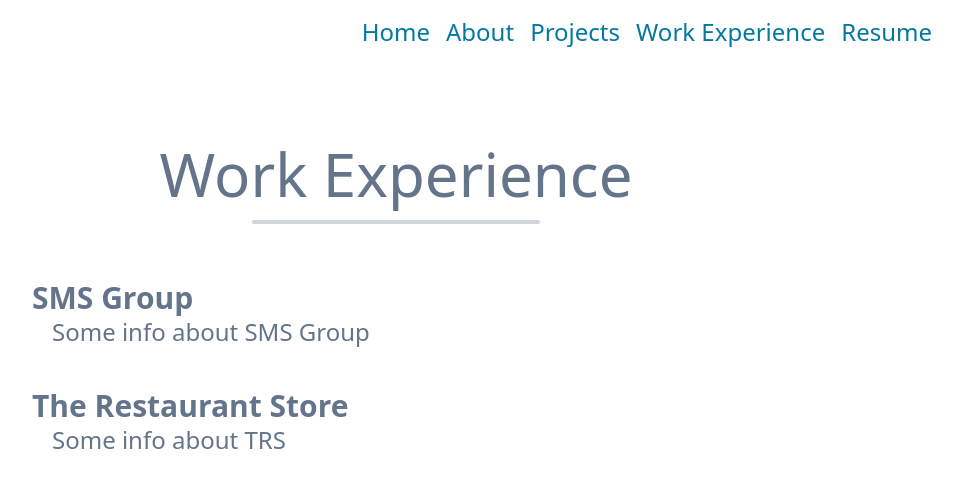
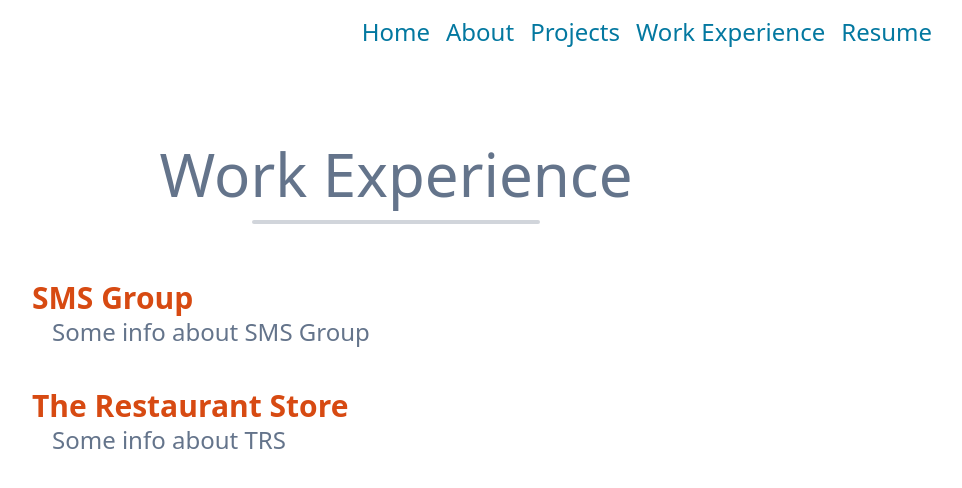
Before and after one commit to cag185/Portfolio-v2, a Vue app: page /work-experience in a window 1280 px wide. Shown: the top 488 px of the page, without its empty margins (244-1206 px from the left). Built offline with nearby package versions, Linux system fonts and the light colour scheme; the HTML template or start-up script is replaced by a standard one.

Commit message:
some stylizing

```diff
--- a/src/styles/index.css
+++ b/src/styles/index.css
@@ -7,7 +7,7 @@
         @apply text-5xl lg:text-6xl text-slate-500 pt-4 text-center font-sans;
     }
     .custom-subtitle {
-        @apply flex text-2xl lg:text-3xl text-center custom-slate-dark font-bold font-sans;
+        @apply flex text-2xl lg:text-3xl text-center custom-red font-bold font-sans;
     }
     .custom-information-text {
         @apply flex text-xl indent-5 lg:text-2xl text-center text-justify custom-slate-dark font-normal font-sans;
@@ -31,7 +31,7 @@
         @apply text-[#0378a0]
     }
     .custom-red {
-        @apply text-red-500;
+        @apply text-[#d74a12];
     }
     .custom-slate-dark {
         @apply text-slate-500;
--- a/src/views/SplashPageView.vue
+++ b/src/views/SplashPageView.vue
@@ -14,7 +14,7 @@
         <div class="custom-title">Hi, I'm&nbsp;</div>
         <div class="custom-yellow custom-title">Caleb Gibson</div>
       </div>
-      <div class="custom-subtitle justify-center">
+      <div class="custom-subtitle custom-slate-dark justify-center">
         I'm a full-stack software engineer and I love creating cool stuff!
       </div>
       <div class="custom-information-text indent-0 space-y-2">
```
